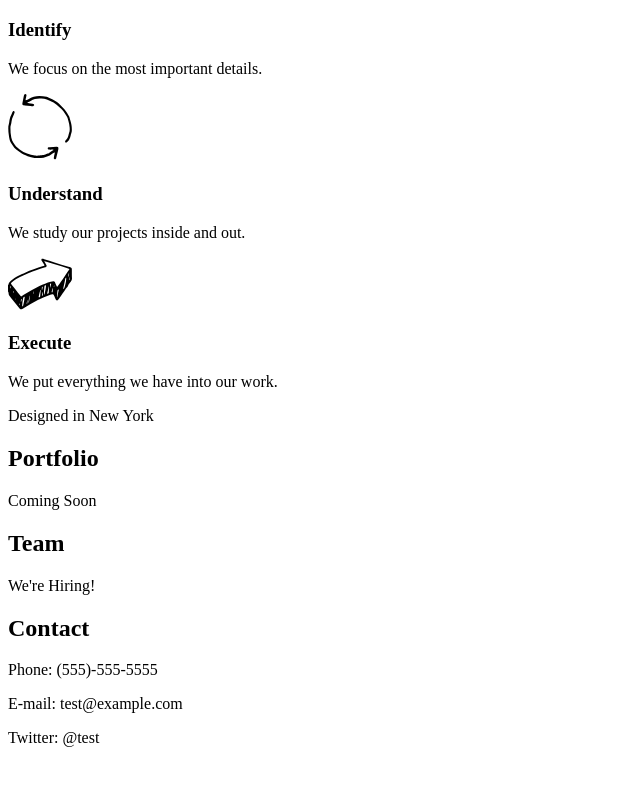
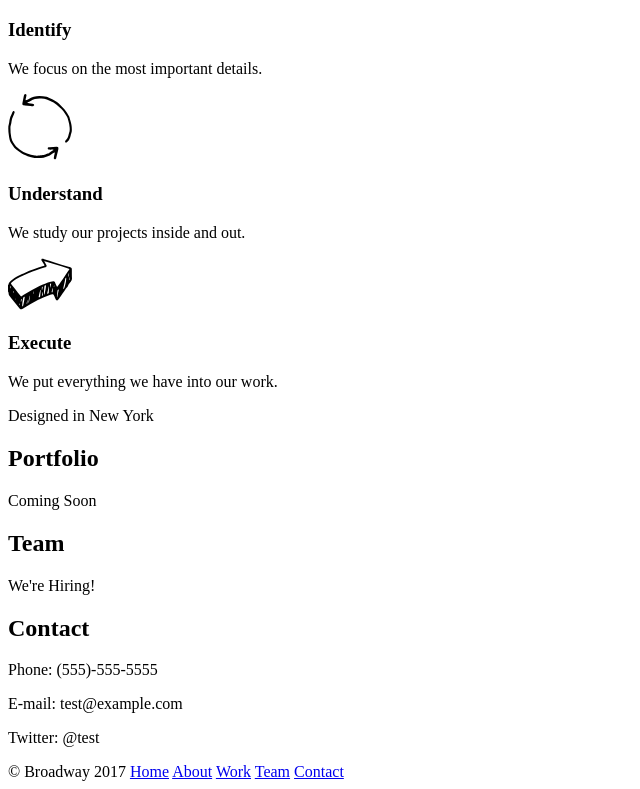
Before and after one commit to kmachain/broadway_codecademy, a plain HTML site: page index.html in a window 1280 px wide. Shown: the part 339-1128 px from the top of the page, without its empty margins (0-640 px from the left). Before the commit the page ends 1102 px from the top, so only its background shows below. Drawn offline with Linux system fonts and the light colour scheme.

Commit message:
Added footer.

```diff
--- a/index.html
+++ b/index.html
@@ -38,5 +38,16 @@
       <p>E-mail: test@example.com</p>
       <p>Twitter: @test</p>
     </div>
+    <div class="Footer">
+      <footer>&copy; Broadway 2017
+        <span class="f_links">
+          <a href="#Home">Home</a>
+          <a href="#Process">About</a>
+          <a href="#Work">Work</a>
+          <a href="#Team">Team</a>
+          <a href="#Contact">Contact</a>
+        </span>
+      </footer>
+    </div>
   </body>
 </html>
```
